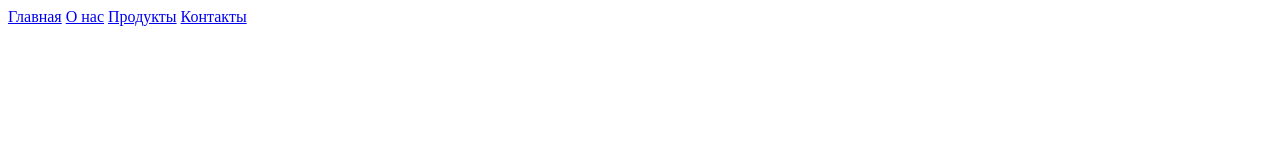
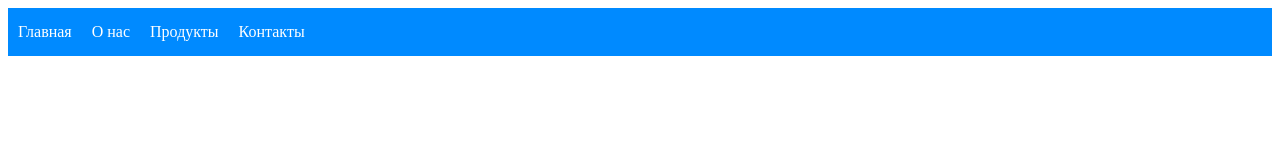
Before and after one commit to WebHeroSchool/AngelinaCssMedia, a plain HTML site: page index_burger.html in a window 1280 px wide. Drawn offline with Linux system fonts and the light colour scheme.

Commit message:
burger_corrected

```diff
--- a/index_burger.html
+++ b/index_burger.html
@@ -3,7 +3,7 @@
 <head>
     <meta charset="UTF-8">
     <meta name="viewport" content="width=device-width, initial-scale=1.0">
-    <link rel="stylesheet" href="./style.css">
+    <link rel="stylesheet" href="./style_burger.css">
     <title>Адаптивная верстка</title>
 </head>
 <body>
```
